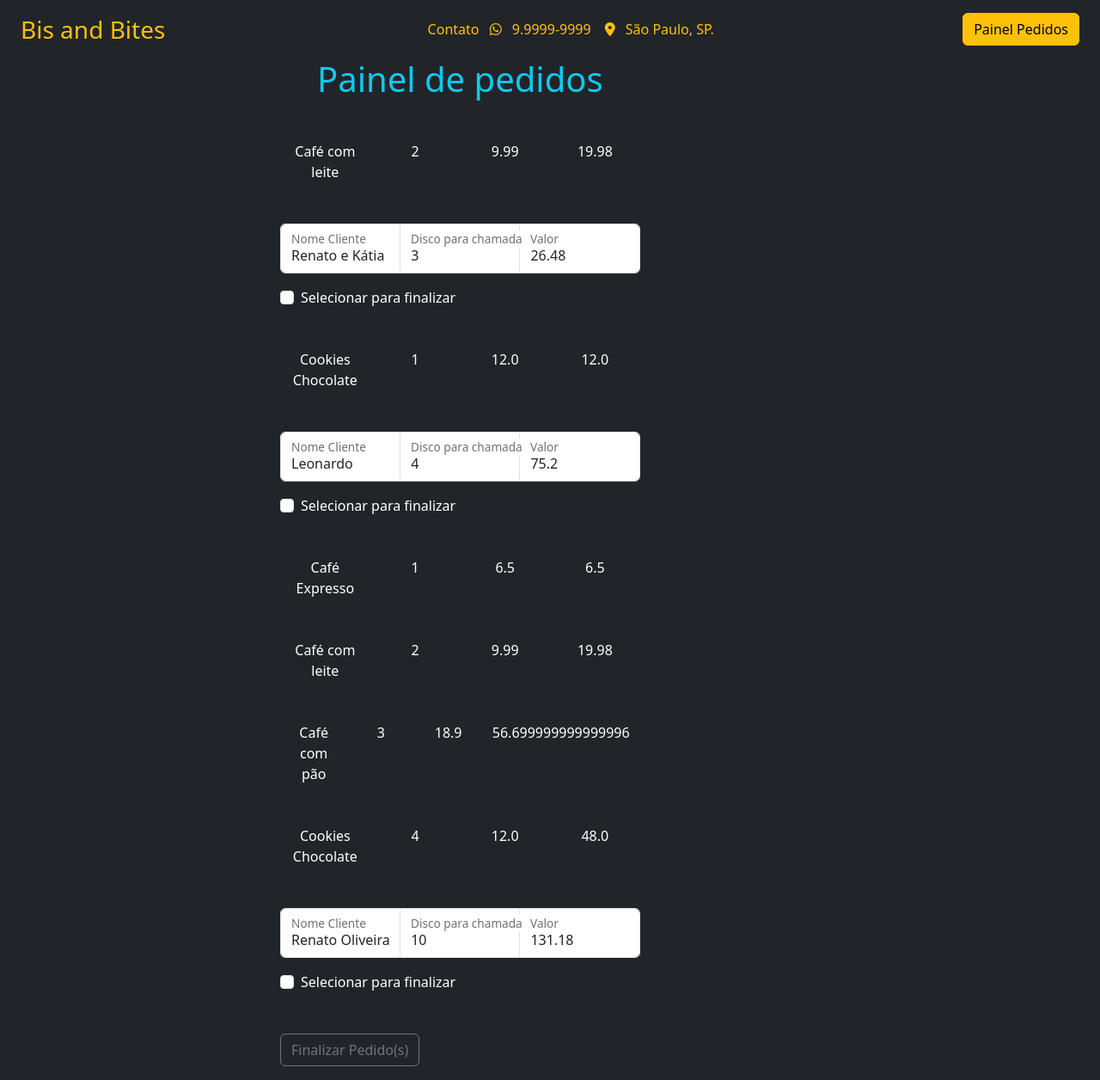
After one commit to witcare-developer/BitsAndBites, a Django app: page /painel/ in a window 1280 px wide. The commit adds this page. Shown: the whole page at 86% size. Run offline with Django 4.2, Linux system fonts and the light colour scheme; data comes from the database, SQL or seed files in the repository; both versions use the stored data as it was after the commit.

Commit message:
Finalizadao Painel de pedidos

```diff
--- a/cafeteria/models.py
+++ b/cafeteria/models.py
@@ -9,3 +9,19 @@ class Produto(models.Model):
 
     def __str__(self):
         return self.nome
+class PedidoCliente(models.Model):
+    nome_cliente = models.TextField(null=False, blank=False)
+    disco_pedido = models.IntegerField(null=False, blank=False)
+    total_geral = models.FloatField(null=False, blank=False)
+
+    def __str__(self) :
+        return self.nome_cliente
+class Pedidos(models.Model):
+    pedido_cliente =  models.ForeignKey(PedidoCliente, on_delete=models.CASCADE)
+    nome = models.TextField(null=False, blank=False)
+    quantidade = models.IntegerField(null=False, blank=False)
+    valor = models.FloatField(null=False, blank=False)
+    total = models.FloatField(null=False, blank=False)
+
+    def __str__(self) :
+        return self.nome
--- /dev/null
+++ b/cafeteria/templates/cafeteria/painel_pedidos.html
@@ -0,0 +1,84 @@
+{% extends 'cafeteria/base.html' %}
+{% load static %}
+
+{% block title %} Pedido Salvo. {% endblock %}
+
+{% block navbar %}
+  {% include 'fragments/navbar.html' %}
+{% endblock %}
+
+{% block banner %} {% endblock %}
+
+{% block content %}
+    <div class="col-md-4 offset-3 d-flex flex-column justify-content-center align-items-center vh-10">
+        <h1 class="text-info text-center mb-5">Painel de pedidos</h1>
+
+        {% for p in pedido_cliente %}
+
+        {% for n in pedidos %}
+        {% if n.pedido_cliente_id == p.id %}
+        <div class="container text-center text-white mb-5">
+            <div class="row">
+                <div class="col">
+                    {{n.nome}}
+                </div>
+                <div class="col">
+                    {{n.quantidade}}
+                </div>
+                <div class="col">
+                    {{n.valor}}
+                </div>
+                <div class="col">
+                    {{n.total}}
+                </div>
+            </div>
+        </div>
+        {% endif %}
+        {% endfor %}
+
+        <div class="input-group mb-3">
+            <!-- <div class="form-floating">
+                <input type="text" readonly class="form-control" value="{{ p.pedido_cliente.id }}">
+                <label for="floatingInputGroup1">Numero pedido</label>
+            </div> -->
+            <div class="form-floating">
+                <input type="text" readonly class="form-control" value="{{p.nome_cliente}}">
+                <label for="floatingInputGroup1">Nome Cliente</label>
+            </div>
+            <div class="form-floating">
+                <input type="text" readonly class="form-control" value="{{p.disco_pedido}}">
+                <label for="floatingInputGroup1">Disco para chamada</label>
+            </div>
+            <div class="form-floating">
+                <input type="text" readonly class="form-control" value="{{p.total_geral}}">
+                <label for="floatingInputGroup1">Valor</label>
+            </div>
+        </div>
+
+        <form action="{% url 'home' %}" method="get" id="send_form_id">
+            <div class="form-check mb-5">
+                <input class="form-check-input" type = "checkbox" id = "finalizar_pedido_id" name = "finalizar_pedido" value = "{{p.id}}">
+                <label class="form-check-label text-white" for = "finalizar_pedido_id"> Selecionar para finalizar </label>
+            </div>
+
+            {% endfor %}
+
+            <div class="align-items-center">
+                <div class="input-group mb-3">
+                    <button class="btn btn-outline-secondary" type="button" id="bt_salvar">Finalizar Pedido(s)</button>
+                </div>
+            </div>
+
+            <script>
+                var button = document.querySelector('#bt_salvar')
+
+                button.onclick = function() {
+                    console.log('Renato')
+                    // document.querySelector('#number_prod0').value = '10{{ 7 }}'
+                    document.querySelector('#bt_salvar').type = 'submit'
+                }
+            </script>
+
+        </form>
+    </div>
+{% endblock %}
--- a/cafeteria/templates/fragments/navbar.html
+++ b/cafeteria/templates/fragments/navbar.html
@@ -24,21 +24,21 @@
 
         <ul class="navbar-nav">
             <li class="nav-item">
-                <a class="btn btn-large btn-warning" aria-current="page" href="#">
-                    <span class="text">Login</span>
+                <a class="btn btn-large btn-warning" aria-current="page" href="{% url 'painel' %}">
+                    <span class="text">Painel Pedidos</span>
                 </a>
             </li>
-            <li class="nav-item mx-lg-2">
+            <!-- <li class="nav-item mx-lg-2">
                 <a class="btn btn-large btn-warning" aria-current="page" href="#">
                     <span class="text">Cadastre-se</span>
                 </a>
-            </li>
+            </li> -->
         </ul>
 
-        <form class="d-flex" role="search">
+        <!-- <form class="d-flex" role="search">
           <input class="form-control me-2" type="search" placeholder="Search" aria-label="Search">
           <button class="btn btn-outline-success" type="submit">Search</button>
-        </form>
+        </form> -->
       </div>
     </div>
   </nav>
--- a/cafeteria/urls.py
+++ b/cafeteria/urls.py
@@ -8,5 +8,7 @@ from django.conf.urls.static import static
 urlpatterns = [
     path('', views.home, name='home'),
     path('produtos/<int:produto_id>', views.detalhe_produto, name='produtos'),
-    path('pedidos/', views.pedidos, name='pedidos')
+    path('pedidos/', views.pedidos, name='pedidos'),
+    path('pedido_salvo/', views.pedido_salvo, name='pedido_salvo'),
+    path('painel/', views.painel, name='painel'),
 ] + static(settings.MEDIA_URL, document_root=settings.MEDIA_ROOT)
--- a/cafeteria/views.py
+++ b/cafeteria/views.py
@@ -1,6 +1,7 @@
 from django.http import HttpRequest, JsonResponse
 from django.shortcuts import render, redirect
 from cafeteria.models import Produto
+from cafeteria.models import PedidoCliente, Pedidos
 
 # Create your views here.
 def home(request):
@@ -22,7 +23,6 @@ def pedidos(request):
     nome = dict(request.GET)
     quantidade = dict(request.GET)
     valor = dict(request.GET)
-    cliente = dict(request.GET)
     disco = dict(request.GET)
 
     l = len(nome['nome'])
@@ -33,7 +33,6 @@ def pedidos(request):
     new_cliente = ''
     new_disco = ''
 
-    total_parcial = 0.0
     total_geral = 0.0
 
     for i in range(l):
@@ -62,3 +61,102 @@ def pedidos(request):
 
     return render(request, 'cafeteria/pedido.html', context=context )
     # return redirect('home')
+
+def pedido_salvo(request):
+
+    nome = dict(request.GET)
+    quantidade = dict(request.GET)
+    valor = dict(request.GET)
+    total = dict(request.GET)
+
+    cliente = dict(request.GET)
+    disco = dict(request.GET)
+    total_geral = dict(request.GET)
+
+    l = len(nome['nome'])
+
+    new_nome = []
+    new_quantidade = []
+    new_valor = []
+    new_total = []
+
+    new_cliente = []
+    new_disco = []
+    new_total_geral = []
+
+    new_cliente.append(cliente['cliente'][0])
+    new_disco.append(disco['disco'][0])
+    new_total_geral.append(total_geral['total_geral'][0])
+
+    for i in range(l):
+        new_nome.append(nome['nome'][i])
+        new_quantidade.append(quantidade['quantidade'][i])
+        new_valor.append(valor['valor'][i])
+        new_total.append(total['total'][i])
+
+    cliente_pedido = PedidoCliente()
+
+    cliente_pedido.nome_cliente = new_cliente[0]
+    cliente_pedido.disco_pedido = new_disco[0]
+    cliente_pedido.total_geral = float(new_total_geral[0])
+    cliente_pedido.save()
+
+    for i in range(l):
+        pedidos = Pedidos()
+        pedidos.nome = new_nome[i]
+        pedidos.quantidade = new_quantidade[i]
+        pedidos.valor = new_valor[i]
+        pedidos.total = new_total[i]
+        pedidos.pedido_cliente = cliente_pedido
+
+        pedidos.save()
+
+    context = {
+        'cliente': new_cliente[0],
+        'disco': new_disco[0],
+        'total': new_total_geral[0],
+    }
+    return render(request, 'cafeteria/pedido_salvo.html', context=context)
+
+def painel(request):
+
+    # pedido_clientes = PedidoCliente.objects.all()
+    pedidos = Pedidos.objects.all()
+
+    # for p in pedido_clientes:
+
+
+    id_old = -1
+    cliente = []
+
+    for p in pedidos:
+
+        if p.pedido_cliente_id != id_old:
+            cliente.append(PedidoCliente.objects.get(id=p.pedido_cliente_id))
+            print(f'CLIENTE: {cliente}')
+
+        id_old = p.pedido_cliente_id
+
+        print(f'Pdedido n.: {p.pedido_cliente_id}')
+        print(f'Nome produto: {p.nome}')
+        print(f'Quatidade: {p.quantidade}')
+        print(f'Valor: {p.valor}')
+        print(f'Valor total: {p.total}')
+        print("######################")
+
+        # for n in pedido_clientes.
+
+    # for n in pedidos:
+    #     print(n.pedido_cliente_id)
+    #     print(n.nome)
+    #     print(n.quantidade)
+    #     print(n.valor)
+    #     print(n.total)
+    #     print("######################")
+
+    context = {
+        'pedido_cliente': cliente,
+        'pedidos': pedidos
+    }
+
+    return render(request, 'cafeteria/painel_pedidos.html', context=context)
--- a/core/settings.py
+++ b/core/settings.py
@@ -26,7 +26,7 @@ SECRET_KEY = 'django-insecure-)q=_xxk7!$v87#gmef7u8=1l5y(po^7n9e(77=hni&2ewc*-l)
 # SECURITY WARNING: don't run with debug turned on in production!
 DEBUG = True
 
-ALLOWED_HOSTS = []
+ALLOWED_HOSTS = ['192.168.1.105', 'localhost']
 
 
 # Application definition
```
Also changed, not shown: cafeteria/templates/cafeteria/pedido.html (+7 -7 lines), cafeteria/templates/cafeteria/pedido_salvo.html (added, +21 -0 lines), cafeteria/migrations/0004_pedidocliente_pedidos.py (added), db.sqlite3.
